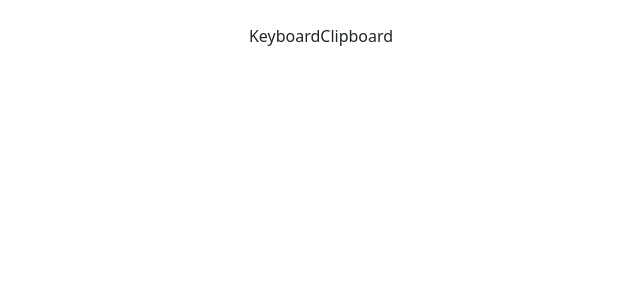
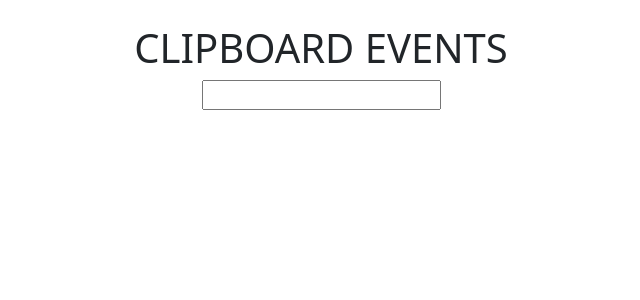
Before and after one commit to seferacikgoz/forms-otherEvents, a React (Create React App) app: page / in a window 1280 px wide. Shown: the top 300 px of the page, without its empty margins (319-959 px from the left). Built offline with nearby package versions, Linux system fonts and the light colour scheme.

Commit message:
clip board

```diff
--- a/src/components/2-keyboardClipboardEvents/KeyboardClipboard.jsx
+++ b/src/components/2-keyboardClipboardEvents/KeyboardClipboard.jsx
@@ -1,6 +1,10 @@
 
 const KeyboardClipboard = () => {
-  return <div>KeyboardClipboard</div>
+  return <div className="container text-center">
+    <h1>CLIPBOARD EVENTS</h1>
+    <input type="text" />
+
+  </div>
 
 }
 
```
